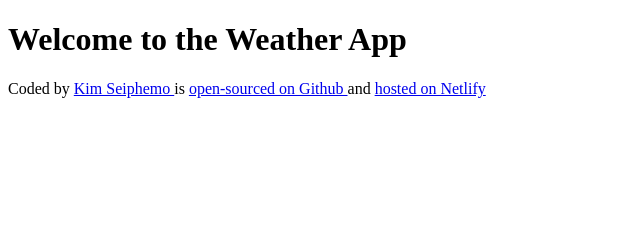
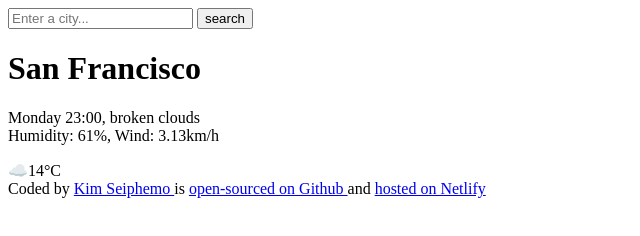
Before and after one commit to Kim-ux1/my-wether-app-week7, a plain HTML site: page index.html in a window 1280 px wide. Shown: the whole page, without its empty margins (0-640 px from the left). Drawn offline with Linux system fonts and the light colour scheme.

Commit message:
Added the HTML to the project

```diff
--- a/index.html
+++ b/index.html
@@ -6,14 +6,34 @@
     <title>Document</title>
   </head>
   <body>
-    <h1>Welcome to the Weather App</h1>
+    <header>
+      <form>
+        <input type="search" placeholder="Enter a city..." required />
+        <input type="submit" value="search" />
+      </form>
+    </header>
+    <main>
+      <div>
+        <h1>San Francisco</h1>
+        <p>
+          Monday 23:00, broken clouds
+          <br />
+          Humidity: 61%, Wind: 3.13km/h
+        </p>
+      </div>
+      <div>☁️14°C</div>
+    </main>
     <footer>
       Coded by
       <a href="https://github.com/Kim-ux1" target="_blank">Kim Seiphemo </a>
-    is
-      <a href="https://github.com/Kim-ux1/my-wether-app-week7" target="_blank"> open-sourced on Github </a>
+      is
+      <a href="https://github.com/Kim-ux1/my-wether-app-week7" target="_blank">
+        open-sourced on Github
+      </a>
       and
-      <a href="https://kimweather-app.netlify.app" target="_blank">hosted on Netlify </a>
+      <a href="https://kimweather-app.netlify.app" target="_blank"
+        >hosted on Netlify
+      </a>
     </footer>
   </body>
 </html>
```
